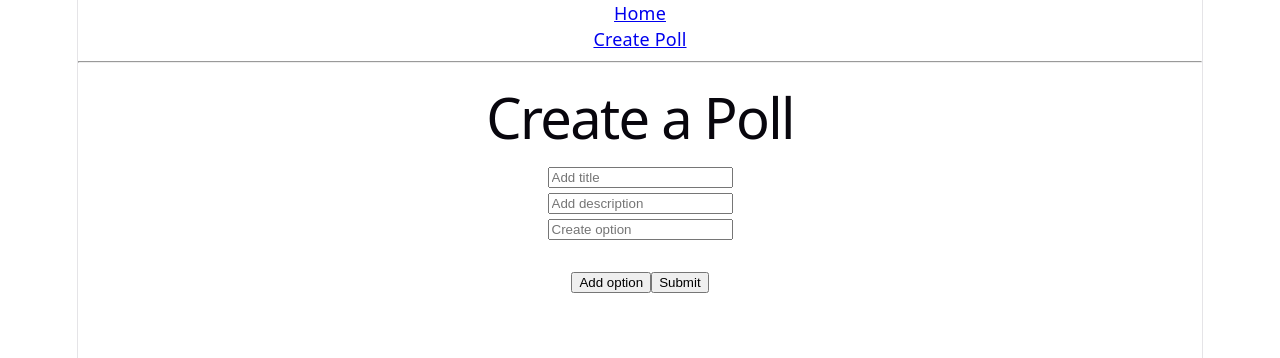
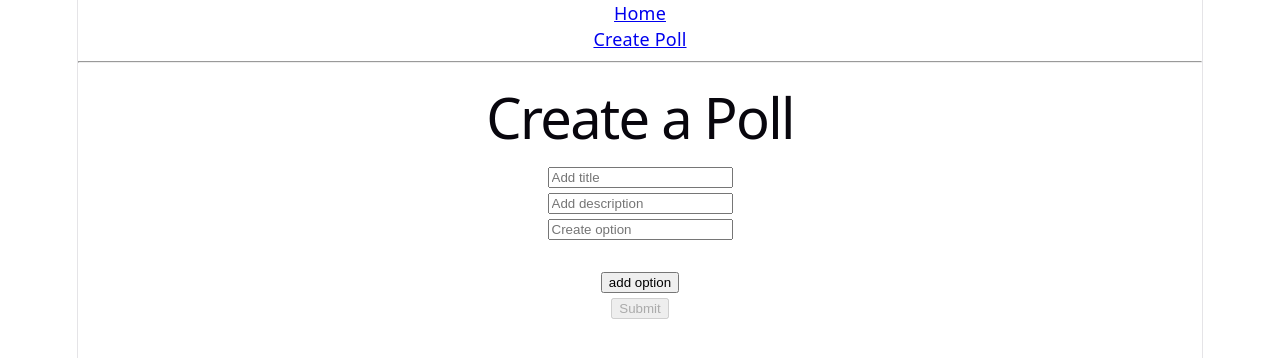
Before and after one commit to Precision-Polling-Network/Capstone_1_Polling_App_Frontend, a React (Vite) app: page /CreatePoll in a window 1280 px wide. Shown: the top 358 px of the page. Built offline with nearby package versions, Linux system fonts and the light colour scheme.

Commit message:
The buttons work as intended

```diff
--- a/src/pages/CreatePoll.jsx
+++ b/src/pages/CreatePoll.jsx
@@ -5,104 +5,100 @@ import { useNavigate } from "react-router-dom";
 export default function CreatePoll() {
   const [title, setTitle] = useState("");
   const [description, setDescription] = useState("");
-  const [options, setOptions] = useState([{text: "", id: 1}]);
+  const [options, setOptions] = useState([{ text: "" }]);
   const [error, setError] = useState(null);
 
   const navigate = useNavigate();
 
   const API_URL = "http://localhost:8080";
-  // useEffect(async ()=> {
-  //  try {
-  //     const response = await fetch(`${API_URL}/polls`, {
-  //       method: "POST",
-  //       headers: { "content-type": "application/json" },
-  //       body: JSON.stringify({ title, description, options }),
-  //     });
-  //     console.log(response)
-  //     const newPoll = await response.json();
-  //     setPoll([...poll, newPoll]);
-  //   }
-  //     catch (error) {
-  //     console.log(error);
-  //   }
-  //     finally {
-  //     setTitle("");
-  //     setDescription("");
-  //     setOptions("");
-  //   }
-  // },[])
+
   async function handleSubmit(event) {
     console.log(event);
     event.preventDefault();
     console.log("Submit form", title, description, options);
     try {
-      if(title,description,options){
+      if (title && description && options) {
         const response = await fetch(`${API_URL}/polls`, {
           method: "POST",
           headers: { "content-type": "application/json" },
-        body: JSON.stringify({ title, description, options: [{text:options}] }),
+          body: JSON.stringify({
+            title,
+            description,
+            options,
+          }),
         });
 
         const poll = await response.json();
         console.log(response);
         console.log(poll);
+        return navigate(`/poll/${poll.id}`);
+      } else {
+        console.log("something is empty!!!");
       }
-    else{
-      console.log("something is empty!!!")
-    }
-      // return navigate(`/poll/${poll.id}`);
     } catch (error) {
       console.log(error);
     } finally {
       setTitle("");
       setDescription("");
-      setOptions([{text:""}]);
+      setOptions([""]);
     }
   }
 
-  function addOption(e){
-    e.preventDefault()
-    setOptions([...options, {text:"", id: options[options.length-1].id+1}])
-    console.log(options)
+  function changeOption(e, index) {
+    const newOptions = [...options];
+    newOptions[index].text = e.target.value;
+
+    setOptions(newOptions);
   }
 
-  function updateOptionText(optionId, text){
-    let found = options.findIndex((option) => option.id === optionId )
-    console.log(found)
+  function addOptionField() {
+    setOptions([...options, { text: "" }]);
   }
+
   return (
     <div>
       <h1>Create a Poll</h1>
-      <form >
+      <form>
         <input
-          type="Title"
+          type="text"
+          name="title"
           placeholder="Add title"
           value={title}
           onChange={(event) => setTitle(event.target.value)}
         />
         <br />
         <input
-          type="Description"
+          type="text"
+          name="description"
           placeholder="Add description"
           value={description}
           onChange={(event) => setDescription(event.target.value)}
         />
         <br />
-        {options.map((option) =>
-        <div key={option.id}>
+        {options.map((option, idx) => (
+          <div key={idx}>
             <input
-            type="Option"
+              type="text"
               placeholder="Create option"
               value={option.text}
-            onChange={(event) => updateOptionText(option.id, event.target.value)}
+              name={`option-${idx}`}
+              onChange={(e) => changeOption(e, idx)}
             />
             <br />
-          </ div>
-        )}
+          </div>
+        ))}
         <br />
-        <button onClick={addOption}>Add option</button>
+        <div>
+          <input type="button" onClick={addOptionField} value="add option" />
+        </div>
 
-        <button type="submit" onClick={handleSubmit}>Submit</button>
+        <button
+          type="submit"
+          onClick={handleSubmit}
+          disabled={!title || !description || !options}
+        >
+          Submit
+        </button>
       </form>
     </div>
   );
```
Lines whose indentation alone changed are shown as unchanged.
